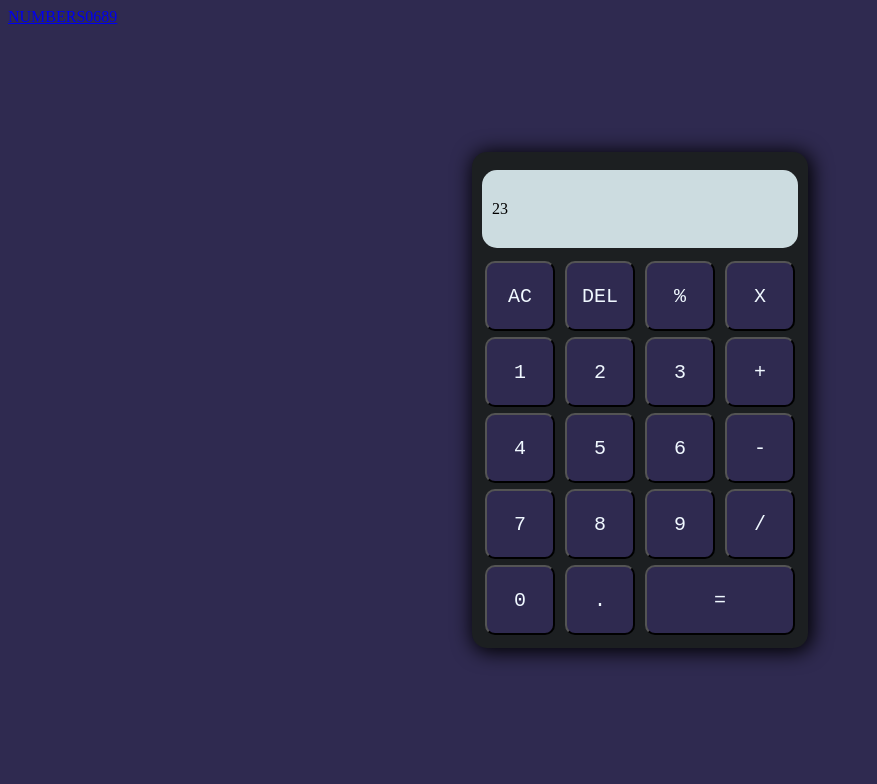
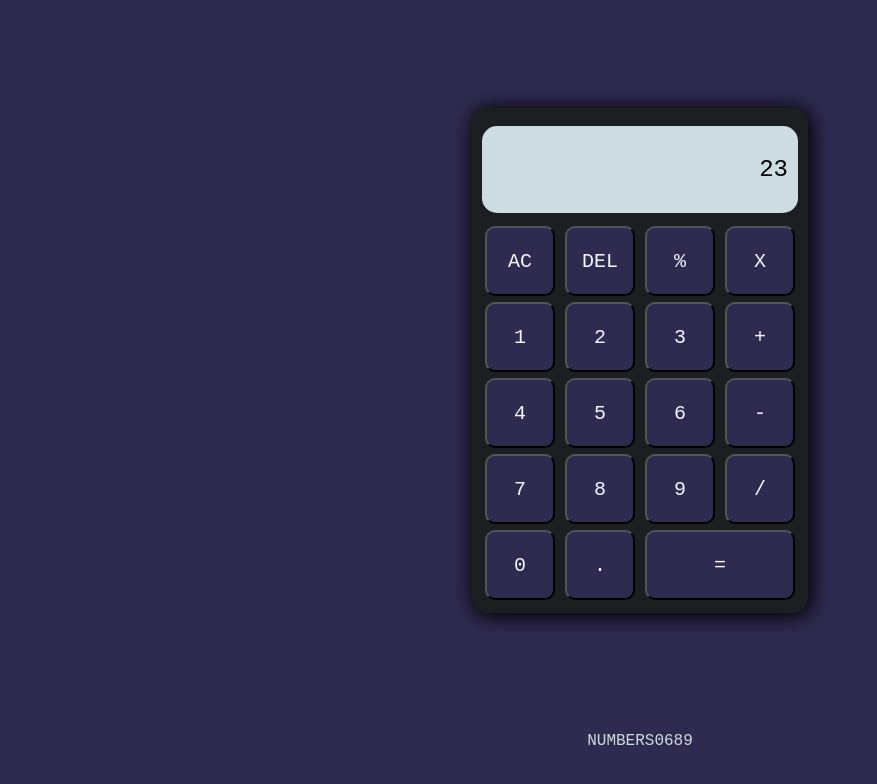
Before and after one commit to Numbers0689/calculator-site, a plain HTML site: page index.html in a window 1280 px wide. Shown: the whole page, without its empty margins (0-877 px from the left). Drawn offline with Linux system fonts and the light colour scheme.

Commit message:
Add footer and improve design

```diff
--- a/index.html
+++ b/index.html
@@ -12,8 +12,8 @@
         <div id="container">
             <div id="display">23</div>
             <div>
-                <button class="num">AC</button>
-                <button class="num">DEL</button>
+                <button class="num del">AC</button>
+                <button class="num del">DEL</button>
                 <button class="num">%</button>
                 <button class="num">X</button>
             </div>
--- a/style.css
+++ b/style.css
@@ -7,13 +7,14 @@
     border-radius: 15px;
     padding: 10px;
     box-shadow: 2px 2px 20px 2px black;
+    margin-top: 100px;
 
-    position: absolute;
+    /* position: absolute;
     top: 0;
     bottom: 0;
     left: 0;
     right: 0;
-    margin: auto;
+    margin: auto; */
 }
 
 .num {
@@ -26,6 +27,16 @@
     background-color: #2F2A50;
     color: aliceblue;
     font-family: 'Courier New', Courier, monospace;
+    transition-duration: 0.2s;
+}
+
+.num:hover {
+    background-color: #6054A0;
+}
+
+.del:hover {
+    background-color: #CC001F;
+    /* color: #042A2B; */
 }
 
 #last {
@@ -38,12 +49,24 @@
     margin-bottom: 10px;
     margin-top: 8px;
     border-radius: 15px;
+    font-size: 24px;
+    font-family: 'Courier New', Courier, monospace;
+    text-align: right;
 }
 
 body {
     background-color: #2F2A50;
+    text-align: center;
+    display: flex;
+    flex-direction: column;
+    justify-content: center;
+    align-items: center;
 }
 
-footer {
+a {
     color: #CCDCE0;
+    font-family: 'Courier New', Courier, monospace;
+    bottom: 50px;
+    text-decoration: none;
+    position: absolute;
 }
```
